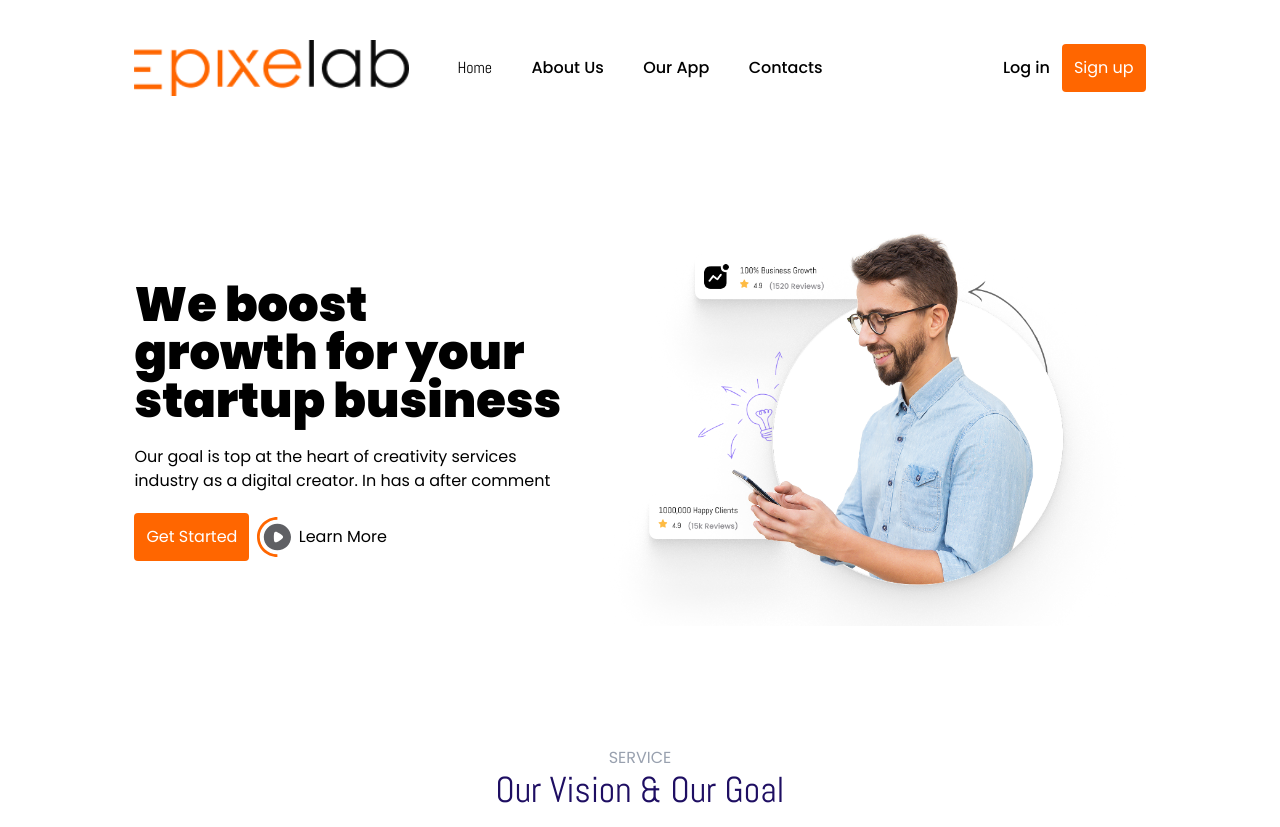
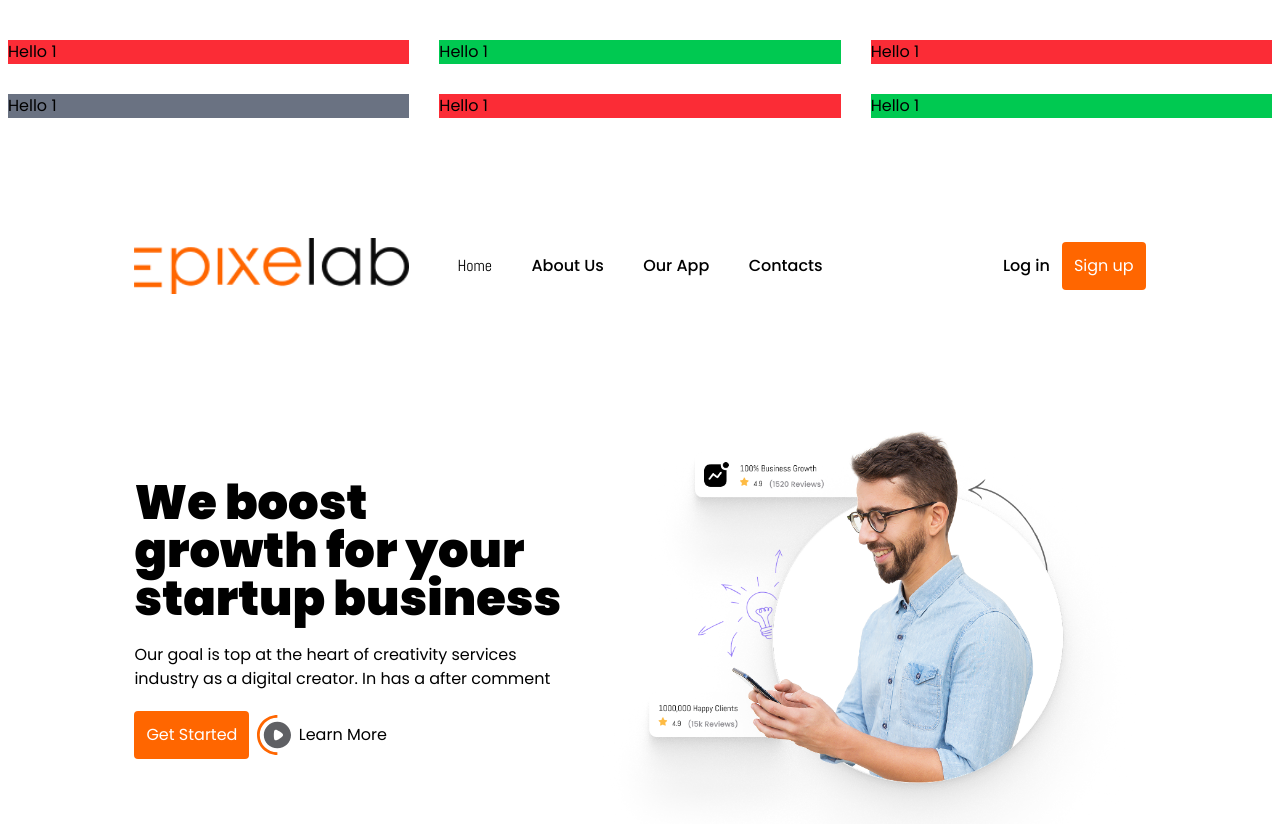
Before and after one commit to tonmoyofcl01-web/module3-assignment, a website: page src/index.html in a window 1280 px wide. Shown: the top 827 px of the page. Drawn offline with Linux system fonts and the light colour scheme.

Commit message:
Amit biswas vai taught us.

```diff
--- a/src/index.html
+++ b/src/index.html
@@ -21,6 +21,29 @@
   <body
     class="flex flex-col justify-start gap-15 px-2 py-2 lg:items-center lg:py-10 lg:gap-30"
   >
+    <div class="container mx-auto">
+      <div class="grid grid-cols-12 gap-[30px]">
+        <div class="col-span-12 md:col-span-6 lg:col-span-4">
+          <div class="bg-red-500">Hello 1</div>
+        </div>
+        <div class="col-span-12 md:col-span-6 lg:col-span-4">
+          <div class="bg-green-500">Hello 1</div>
+        </div>
+        <div class="col-span-12 md:col-span-6 lg:col-span-4">
+          <div class="bg-red-500">Hello 1</div>
+        </div>
+        <div class="col-span-12 md:col-span-6 lg:col-span-4">
+          <div class="bg-gray-500">Hello 1</div>
+        </div>
+        <div class="col-span-12 md:col-span-6 lg:col-span-4">
+          <div class="bg-red-500">Hello 1</div>
+        </div>
+        <div class="col-span-12 md:col-span-6 lg:col-span-4">
+          <div class="bg-green-500">Hello 1</div>
+        </div>
+      </div>
+    </div>
+
     <!-- Navbar -->
     <section
       class="flex min-h-45 justify-between w-full flex-col lg:w-[80%] lg:flex-row lg:min-h-14"
@@ -273,7 +296,7 @@
       </div>
 
       <!-- team card div -->
-      <div class="flex flex-col justify-between gap-5 md:flex-row lg:flex-row">
+      <div class="flex flex-col justify-between gap-5 md:flex-row">
         <!-- card -->
         <div
           class="w-full aspect-square pt-10 justify-between border border-gray-400 rounded-2xl"
```
Also changed, not shown: src/output.css.
